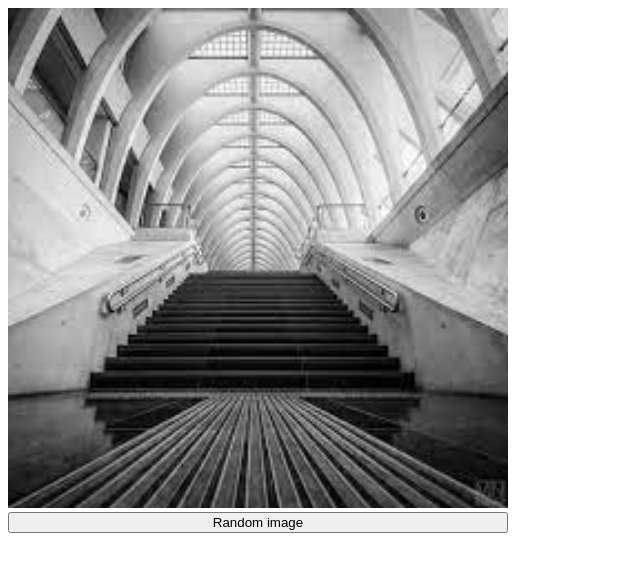
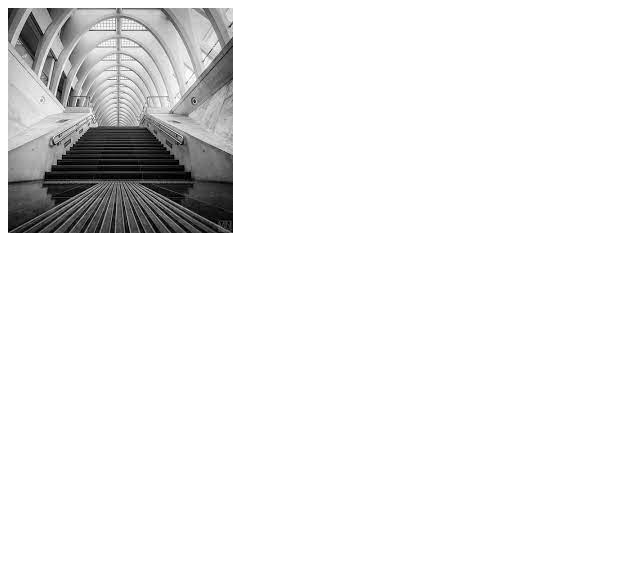
Before and after one commit to NikitaYanakiev/Hillel_FrontendPro, a plain HTML site: page homework_19/index.html in a window 1280 px wide. Shown: the whole page, without its empty margins (0-640 px from the left). Drawn offline with Linux system fonts and the light colour scheme; files that its build step writes are made by us from their sources.

Commit message:
homework 19

```diff
--- a/homework_19/index.html
+++ b/homework_19/index.html
@@ -9,18 +9,6 @@
 </head>
 <body>
 
-    <img class="img" src="img/1.jpg" alt="img">
-    <img class="img" src="img/2.jpg" alt="img">
-    <img class="img" src="img/3.jpg" alt="img">
-    <img class="img" src="img/4.jpg" alt="img">
-    <img class="img" src="img/5.jpg" alt="img">
-    <img class="img" src="img/6.jpg" alt="img">
-    <img class="img" src="img/7.jpg" alt="img">
-    <img class="img" src="img/8.jpg" alt="img">
-    <img class="img" src="img/9.jpg" alt="img">
-
-    <button id='btn'>Random image</button>
-
     <script src="script.js"></script>
 </body>
 </html>
--- a/homework_19/script.js
+++ b/homework_19/script.js
@@ -1,20 +1,12 @@
 'use strict';
 
-const images = document.querySelectorAll('.img');
-const btn = document.getElementById('btn');
+function showRandomImg(elementCount) {
+    let randomImg = Math.floor(Math.random() * elementCount) + 1;
 
-function showRandomImg() {
-    let randomNum = Math.floor(Math.random() * images.length) + 1;
-
-    images.forEach((item, i) => {
-        item.style.display = 'none';
-
-        if (i + 1 === randomNum) {
-            item.style.display = '';
-        }
-    })
+    const img = document.createElement('img');
+          img.setAttribute('src', `img/${randomImg}.jpg`);
+          img.setAttribute('alt', `image`);
+          document.body.append(img);
 }
 
-showRandomImg();
-
-btn.addEventListener('click', showRandomImg);
+showRandomImg(9);
--- a/homework_19/style.css
+++ /dev/null
@@ -1,8 +0,0 @@
-img {
-    width: 500px;
-}
-
-#btn {
-    display: block;
-    width: 500px;
-}
```
